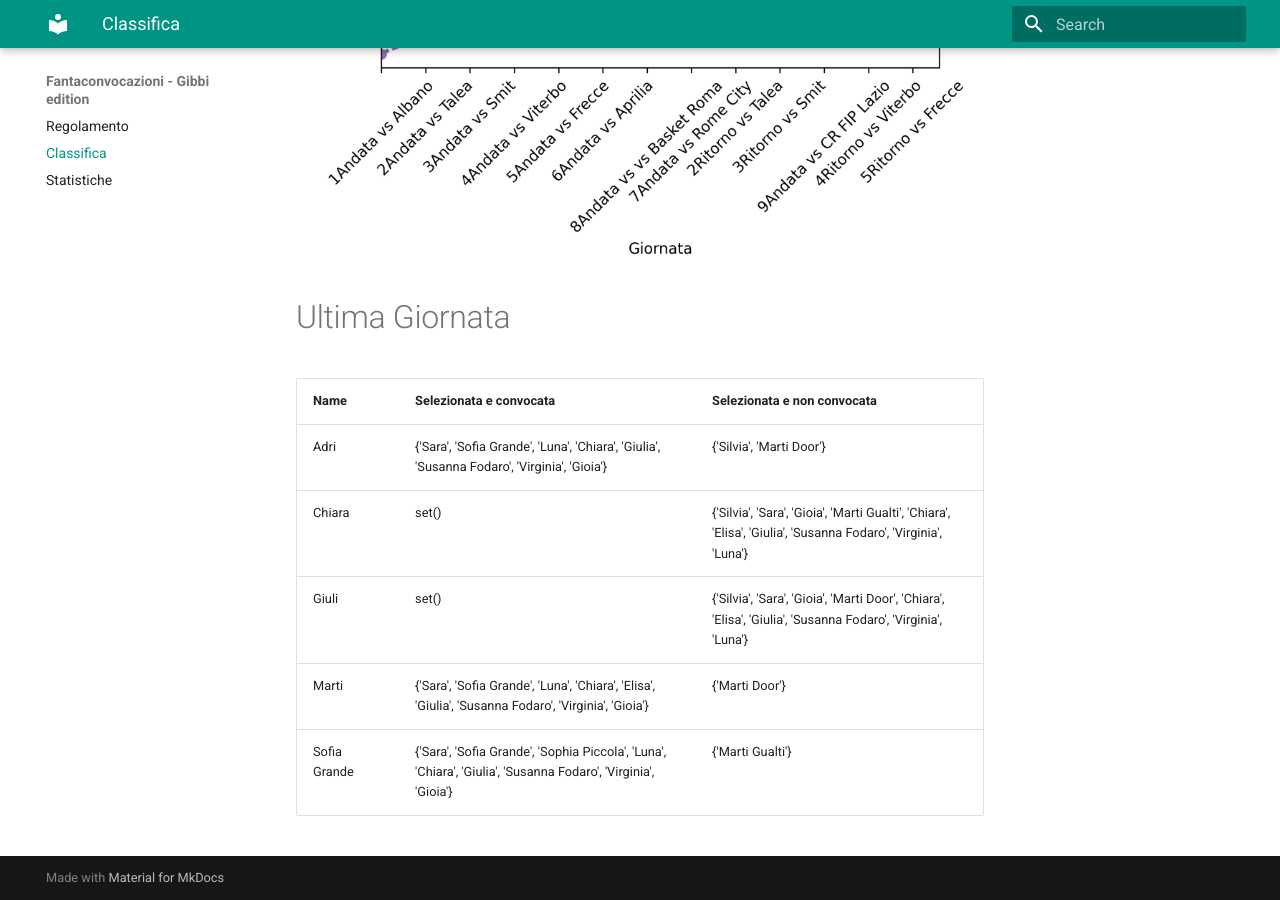
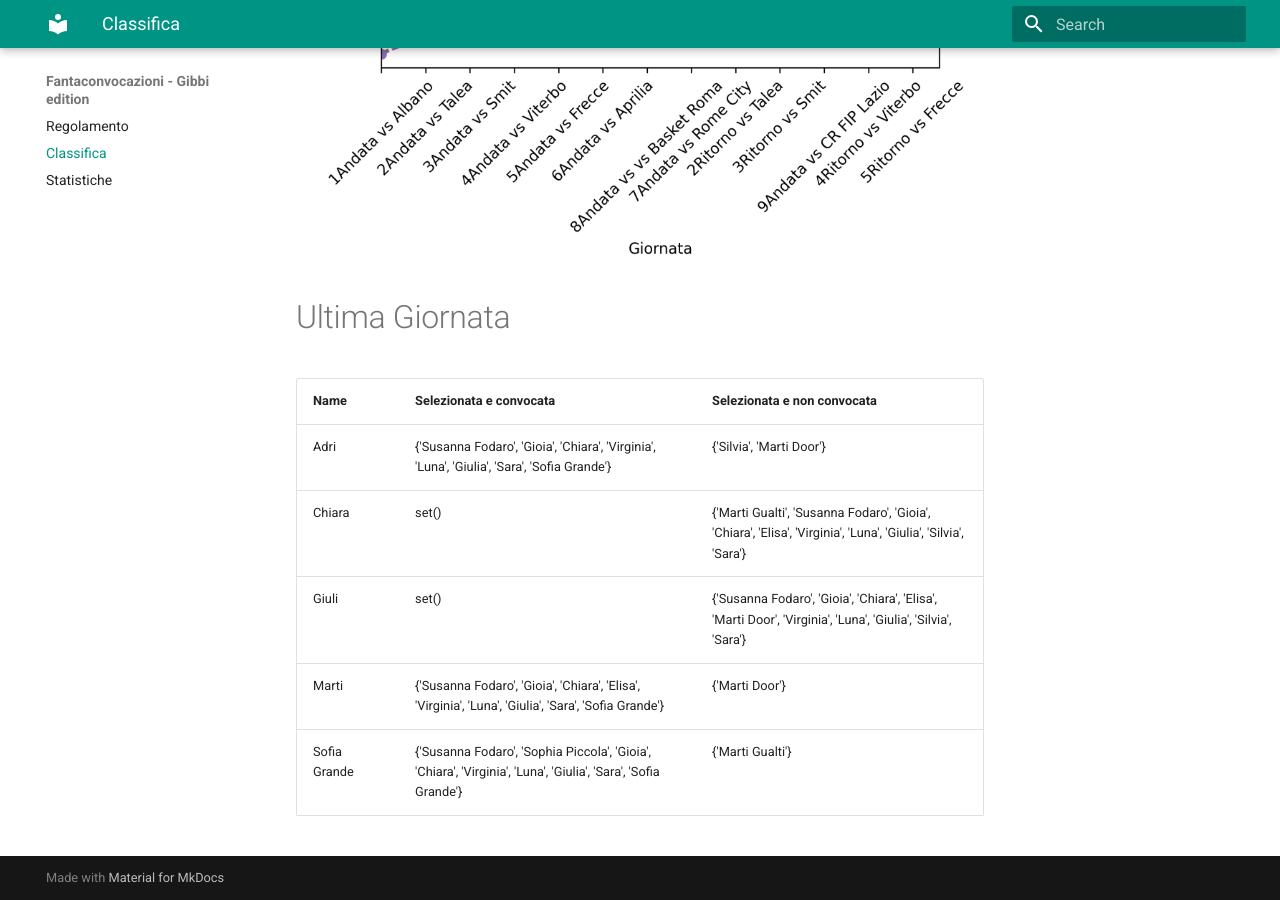
Before and after one commit to martinig94/fantagibbi, an MkDocs documentation site: the page built from docs/Classifica.md, in a window 1280 px wide and 900 px high, scrolled down 851 px. Built offline with MkDocs 1.6.1 and Material for MkDocs 9.7.7, drawn with Linux system fonts in a browser that asks for light colours.

Commit message:
Auto-update from main.py

```diff
--- a/docs/Classifica.md
+++ b/docs/Classifica.md
@@ -18,9 +18,9 @@
 <!-- START_TABLE CORRECT -->
 | Name         | Selezionata e convocata                                                                                       | Selezionata e non convocata                                                                                    |
 |:-------------|:--------------------------------------------------------------------------------------------------------------|:---------------------------------------------------------------------------------------------------------------|
-| Adri         | {'Sara', 'Sofia Grande', 'Luna', 'Chiara', 'Giulia', 'Susanna Fodaro', 'Virginia', 'Gioia'}                   | {'Silvia', 'Marti Door'}                                                                                       |
-| Chiara       | set()                                                                                                         | {'Silvia', 'Sara', 'Gioia', 'Marti Gualti', 'Chiara', 'Elisa', 'Giulia', 'Susanna Fodaro', 'Virginia', 'Luna'} |
-| Giuli        | set()                                                                                                         | {'Silvia', 'Sara', 'Gioia', 'Marti Door', 'Chiara', 'Elisa', 'Giulia', 'Susanna Fodaro', 'Virginia', 'Luna'}   |
-| Marti        | {'Sara', 'Sofia Grande', 'Luna', 'Chiara', 'Elisa', 'Giulia', 'Susanna Fodaro', 'Virginia', 'Gioia'}          | {'Marti Door'}                                                                                                 |
-| Sofia Grande | {'Sara', 'Sofia Grande', 'Sophia Piccola', 'Luna', 'Chiara', 'Giulia', 'Susanna Fodaro', 'Virginia', 'Gioia'} | {'Marti Gualti'}                                                                                               |
+| Adri         | {'Susanna Fodaro', 'Gioia', 'Chiara', 'Virginia', 'Luna', 'Giulia', 'Sara', 'Sofia Grande'}                   | {'Silvia', 'Marti Door'}                                                                                       |
+| Chiara       | set()                                                                                                         | {'Marti Gualti', 'Susanna Fodaro', 'Gioia', 'Chiara', 'Elisa', 'Virginia', 'Luna', 'Giulia', 'Silvia', 'Sara'} |
+| Giuli        | set()                                                                                                         | {'Susanna Fodaro', 'Gioia', 'Chiara', 'Elisa', 'Marti Door', 'Virginia', 'Luna', 'Giulia', 'Silvia', 'Sara'}   |
+| Marti        | {'Susanna Fodaro', 'Gioia', 'Chiara', 'Elisa', 'Virginia', 'Luna', 'Giulia', 'Sara', 'Sofia Grande'}          | {'Marti Door'}                                                                                                 |
+| Sofia Grande | {'Susanna Fodaro', 'Sophia Piccola', 'Gioia', 'Chiara', 'Virginia', 'Luna', 'Giulia', 'Sara', 'Sofia Grande'} | {'Marti Gualti'}                                                                                               |
 <!-- END_TABLE CORRECT -->
```
